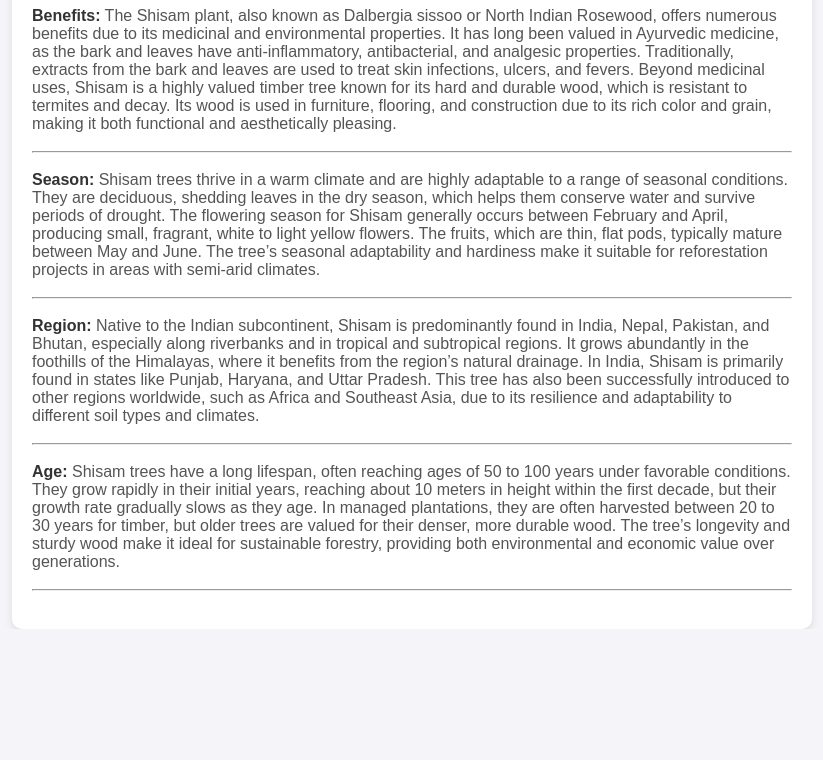
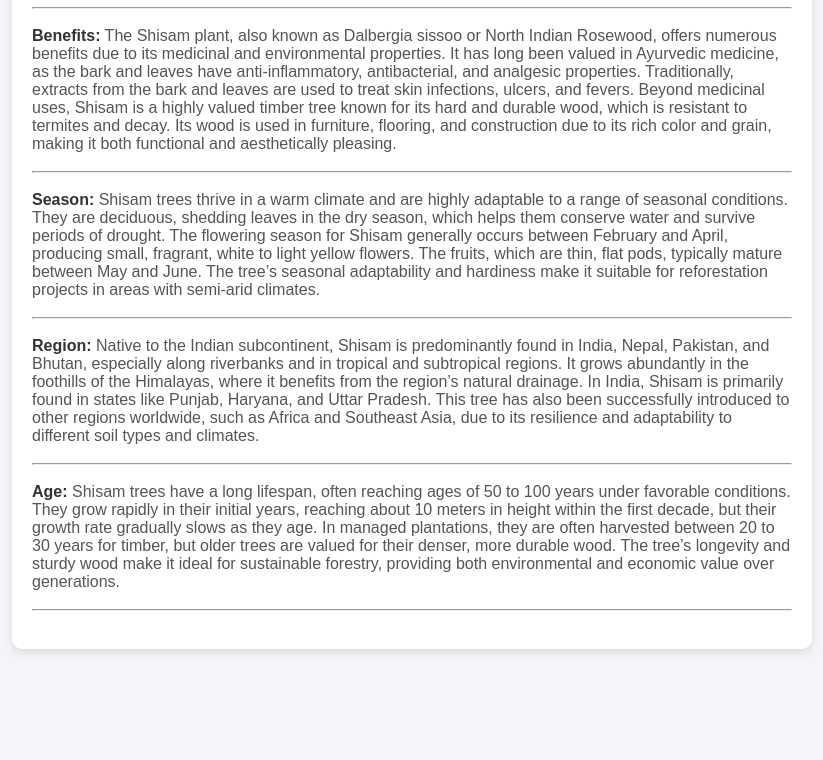
Before and after one commit to ShubhSSV/Shisam, a plain HTML site: page index.html in a window 1280 px wide. Shown: the part 506-1266 px from the top of the page, without its empty margins (228-1051 px from the left). Before the commit the page ends 1135 px from the top, so only its background shows below. Drawn offline with Linux system fonts and the light colour scheme; a script that the page names is missing.

Commit message:
styles.css

```diff
--- a/styles.css
+++ b/styles.css
@@ -11,9 +11,9 @@ body {
     display: flex;
     justify-content: center;
     align-items: center;
-    height: 100vh;
+    height: 160vh;
     padding: 20px;
-    margin-top: 220px;
+    margin-top: 0px;
 }
 
 .container {
```
